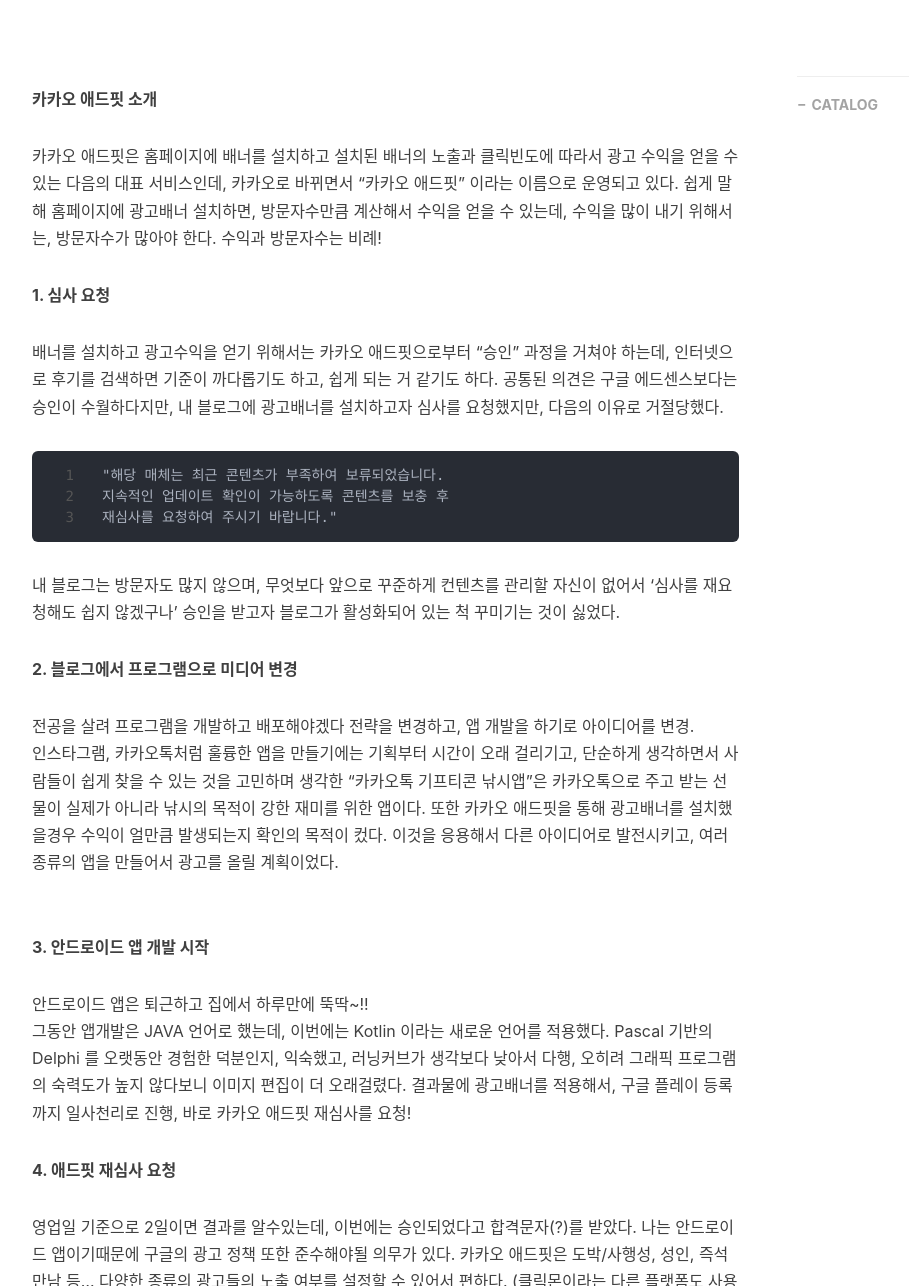
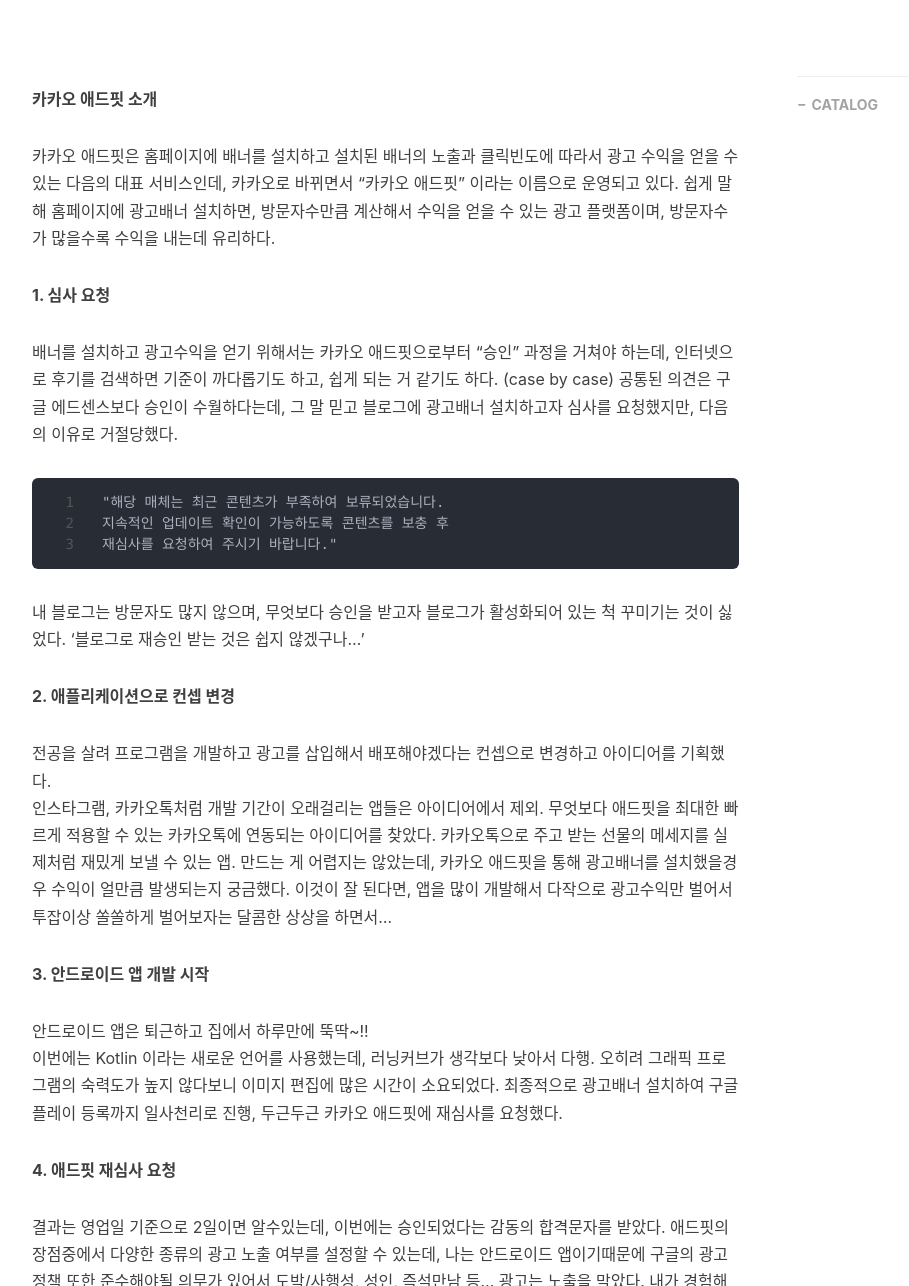
Before and after one commit to real21c/real21c.github.io, a Jekyll site: the page built from _posts/2021-03-24-myapp-kakaogiftfake.markdown, in a window 1280 px wide and 1400 px high, scrolled down 517 px, cut to the strip 114-1400 px from the top of the window. Shown: the whole strip, without its empty margins (233-1142 px from the left). Built offline with Jekyll 4.4.1, drawn with Linux system fonts in a browser that asks for light colours; nearby versions of some CDN libraries; comment, search, counter and statistics services are not loaded; some of the changed text lies outside the part shown.

Commit message:
Update content

```diff
--- a/_posts/2021-03-24-myapp-kakaogiftfake.markdown
+++ b/_posts/2021-03-24-myapp-kakaogiftfake.markdown
@@ -9,12 +9,12 @@
 ---
 **카카오 애드핏 소개**
 
-카카오 애드핏은 홈페이지에 배너를 설치하고 설치된 배너의 노출과 클릭빈도에 따라서 광고 수익을 얻을 수 있는 다음의 대표 서비스인데, 카카오로 바뀌면서 "카카오 애드핏" 이라는 이름으로 운영되고 있다. 쉽게 말해 홈페이지에 광고배너 설치하면, 방문자수만큼 계산해서 수익을 얻을 수 있는데, 수익을 많이 내기 위해서는, 방문자수가 많아야 한다. 수익과 방문자수는 비례!
+카카오 애드핏은 홈페이지에 배너를 설치하고 설치된 배너의 노출과 클릭빈도에 따라서 광고 수익을 얻을 수 있는 다음의 대표 서비스인데, 카카오로 바뀌면서 "카카오 애드핏" 이라는 이름으로 운영되고 있다. 쉽게 말해 홈페이지에 광고배너 설치하면, 방문자수만큼 계산해서 수익을 얻을 수 있는 광고 플랫폼이며, 방문자수가 많을수록 수익을 내는데 유리하다.
 
 
 **1. 심사 요청**
 
-배너를 설치하고 광고수익을 얻기 위해서는 카카오 애드핏으로부터 "승인" 과정을 거쳐야 하는데, 인터넷으로 후기를 검색하면 기준이 까다롭기도 하고, 쉽게 되는 거 같기도 하다. 공통된 의견은 구글 에드센스보다는 승인이 수월하다지만, 내 블로그에 광고배너를 설치하고자 심사를 요청했지만, 다음의 이유로 거절당했다.
+배너를 설치하고 광고수익을 얻기 위해서는 카카오 애드핏으로부터 "승인" 과정을 거쳐야 하는데, 인터넷으로 후기를 검색하면 기준이 까다롭기도 하고, 쉽게 되는 거 같기도 하다. (case by case) 공통된 의견은 구글 에드센스보다 승인이 수월하다는데, 그 말 믿고 블로그에 광고배너 설치하고자 심사를 요청했지만, 다음의 이유로 거절당했다.
 
 ~~~
 "해당 매체는 최근 콘텐츠가 부족하여 보류되었습니다.
@@ -22,23 +22,22 @@
 재심사를 요청하여 주시기 바랍니다."
 ~~~
 
- 내 블로그는 방문자도 많지 않으며, 무엇보다 앞으로 꾸준하게 컨텐츠를 관리할 자신이 없어서 '심사를 재요청해도 쉽지 않겠구나' 승인을 받고자 블로그가 활성화되어 있는 척 꾸미기는 것이 싫었다.
+ 내 블로그는 방문자도 많지 않으며, 무엇보다 승인을 받고자 블로그가 활성화되어 있는 척 꾸미기는 것이 싫었다. '블로그로 재승인 받는 것은 쉽지 않겠구나...'
 
 
-**2. 블로그에서 프로그램으로 미디어 변경**
+**2. 애플리케이션으로 컨셉 변경**
 
-전공을 살려 프로그램을 개발하고 배포해야겠다 전략을 변경하고, 앱 개발을 하기로 아이디어를 변경. <br/>
-인스타그램, 카카오톡처럼 훌륭한 앱을 만들기에는 기획부터 시간이 오래 걸리기고, 단순하게 생각하면서 사람들이 쉽게 찾을 수 있는 것을 고민하며 생각한 "카카오톡 기프티콘 낚시앱"은 카카오톡으로 주고 받는 선물이 실제가 아니라 낚시의 목적이 강한 재미를 위한 앱이다. 또한 카카오 애드핏을 통해 광고배너를 설치했을경우 수익이 얼만큼 발생되는지 확인의 목적이 컸다. 이것을 응용해서 다른 아이디어로 발전시키고, 여러 종류의 앱을 만들어서 광고를 올릴 계획이었다.<br/><br/>
+전공을 살려 프로그램을 개발하고 광고를 삽입해서 배포해야겠다는 컨셉으로 변경하고 아이디어를 기획했다.<br/>인스타그램, 카카오톡처럼 개발 기간이 오래걸리는 앱들은 아이디어에서 제외. 무엇보다 애드핏을 최대한 빠르게 적용할 수 있는 카카오톡에 연동되는 아이디어를 찾았다. 카카오톡으로 주고 받는 선물의 메세지를 실제처럼 재밌게 보낼 수 있는 앱. 만드는 게 어렵지는 않았는데, 카카오 애드핏을 통해 광고배너를 설치했을경우 수익이 얼만큼 발생되는지 궁금했다. 이것이 잘 된다면, 앱을 많이 개발해서 다작으로 광고수익만 벌어서 투잡이상 쏠쏠하게 벌어보자는 달콤한 상상을 하면서...
 
 
 **3. 안드로이드 앱 개발 시작**
 
-안드로이드 앱은 퇴근하고 집에서 하루만에 뚝딱~!!<br/>그동안 앱개발은 JAVA 언어로 했는데, 이번에는 Kotlin 이라는 새로운 언어를 적용했다. Pascal 기반의 Delphi 를 오랫동안 경험한 덕분인지, 익숙했고, 러닝커브가 생각보다 낮아서 다행, 오히려 그래픽 프로그램의 숙력도가 높지 않다보니 이미지 편집이 더 오래걸렸다. 결과물에 광고배너를 적용해서, 구글 플레이 등록까지 일사천리로 진행, 바로 카카오 애드핏 재심사를 요청!
+안드로이드 앱은 퇴근하고 집에서 하루만에 뚝딱~!!<br/>이번에는 Kotlin 이라는 새로운 언어를 사용했는데, 러닝커브가 생각보다 낮아서 다행. 오히려 그래픽 프로그램의 숙력도가 높지 않다보니 이미지 편집에 많은 시간이 소요되었다. 최종적으로 광고배너 설치하여 구글 플레이 등록까지 일사천리로 진행, 두근두근 카카오 애드핏에 재심사를 요청했다.
 
 
 **4. 애드핏 재심사 요청**
 
-영업일 기준으로 2일이면 결과를 알수있는데, 이번에는 승인되었다고 합격문자(?)를 받았다. 나는 안드로이드 앱이기때문에 구글의 광고 정책 또한 준수해야될 의무가 있다. 카카오 애드핏은 도박/사행성, 성인, 즉석만남 등... 다양한 종류의 광고들의 노출 여부를 설정할 수 있어서 편하다. (클릭몬이라는 다른 플랫폼도 사용중인데, 여기는 선택불가능.)
+결과는 영업일 기준으로 2일이면 알수있는데, 이번에는 승인되었다는 감동의 합격문자를 받았다. 애드핏의 장점중에서 다양한 종류의 광고 노출 여부를 설정할 수 있는데, 나는 안드로이드 앱이기때문에 구글의 광고 정책 또한 준수해야될 의무가 있어서 도박/사행성, 성인, 즉석만남 등... 광고는 노출을 막았다. 내가 경험해본 클릭몬이라는 광고 플랫폼에서는 광고 선택이 불가능하다.
 
 ![kakao-adfit1.png](/img/in-post/kakao-adfit1.png)
 
@@ -59,6 +58,10 @@
 
 **6. 카카오 애드핏 후기**
 
-앱의 특성상 발렌타인데이, 화이트데이 처럼 기념일 특수를 톡톡히 봤다. 어떻게 하면 앱 사용자를 더 높일까 고민하면서도, 따로 홍보하지 않는데 저절로 홍보되고 늘어나는 카운트가 감사할뿐.. 덕분에 수익은 만족스럽다. 지금까지 카카오 애드핏 적용은 한달 정도 되었는데 전체적으로 깔끔하고 괜찮지만, 모바일 관리자 불가능, 유형별 보고서 통계 확인 불가능, 멀티 계정 부관리자가 안된다는 것은 아쉽다. 기존에 다음 애드핏에서 카카오 애드핏으로 이름만 바뀌는게 아닌, 카카오에 걸맞는 멋진 광고플랫폼이 되어주기를 바래본다.
+앱의 특성상 발렌타인데이, 화이트데이 처럼 기념일 특수를 톡톡히 봤다. 어떻게 하면 앱 사용자를 더 높일까 고민하면서도, 따로 홍보하지 않는데 저절로 홍보되고 늘어나는 카운트에 감사할뿐..
+
+지금까지 카카오 애드핏 서비스에 한 달 정도 사용해본 느낌은 전체적으로 가볍고 깔끔하나, 모바일 관리자 불가능, 유형별 보고서 통계 확인 불가능, 멀티 계정 부관리자가 안된다는 것은 아쉽다. 기존에 다음 애드핏에서 카카오 애드핏으로 이름만 바뀌는게 아닌, 카카오에 걸맞는 멋진 광고플랫폼이 되어주기를 바래본다.
+
+오래전에 카카오톡 PC버전의 광고를 제거하는 프로그램을 개발하고 소스까지 인터넷에 배포한적이 있다. 갑툭튀 광고가 얼마나 싫었으면 프로그램까지 만들어 배포를... 그런데 지금의 나는 내가 만든 서비스에 카카오 애드핏 서비스를 연동해서 광고를 노출시키고 있다. 아이러니 하다ㅠ
 
 ![kakao-adfit3.png](/img/in-post/kakao-adfit3.png)
```
